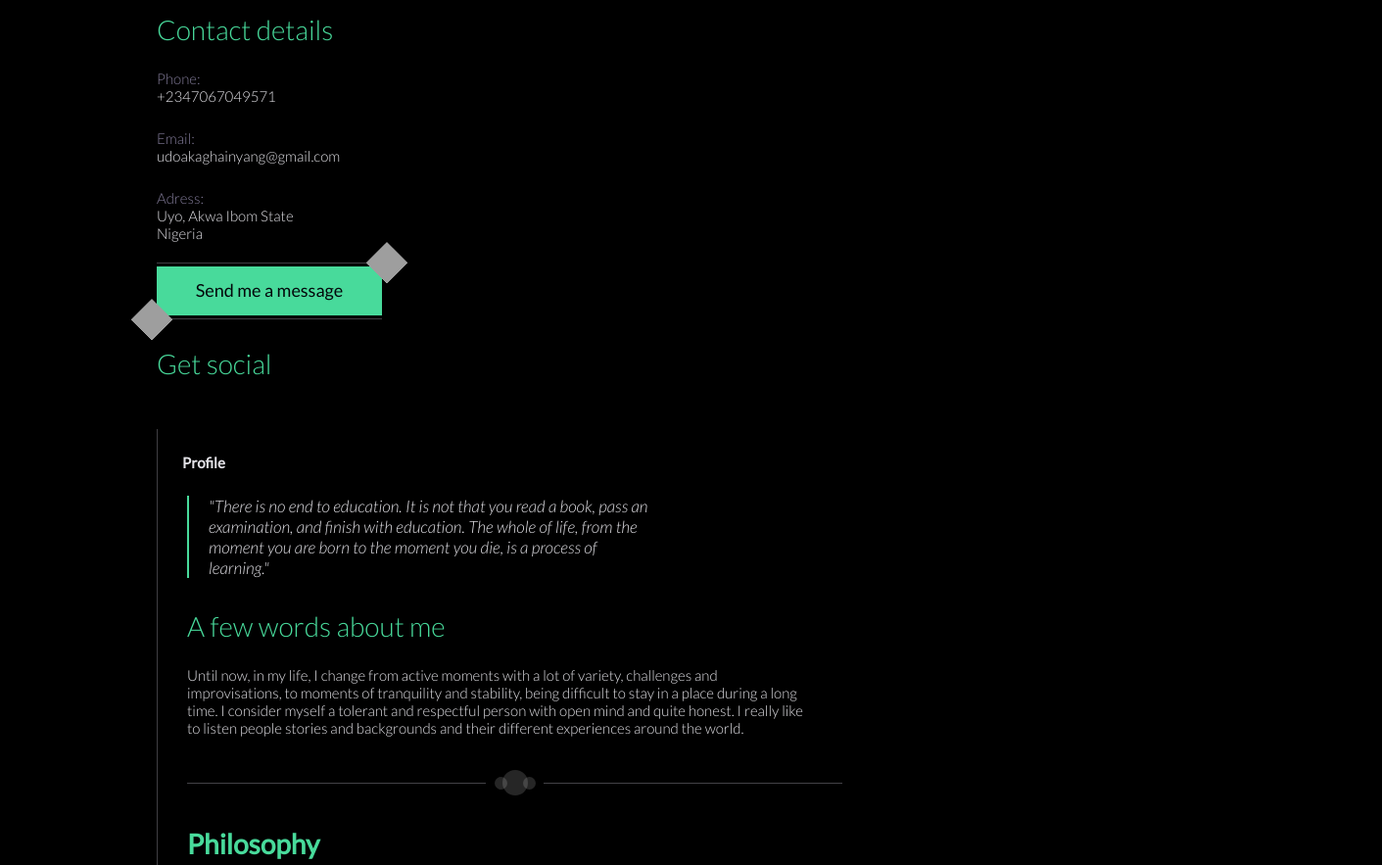
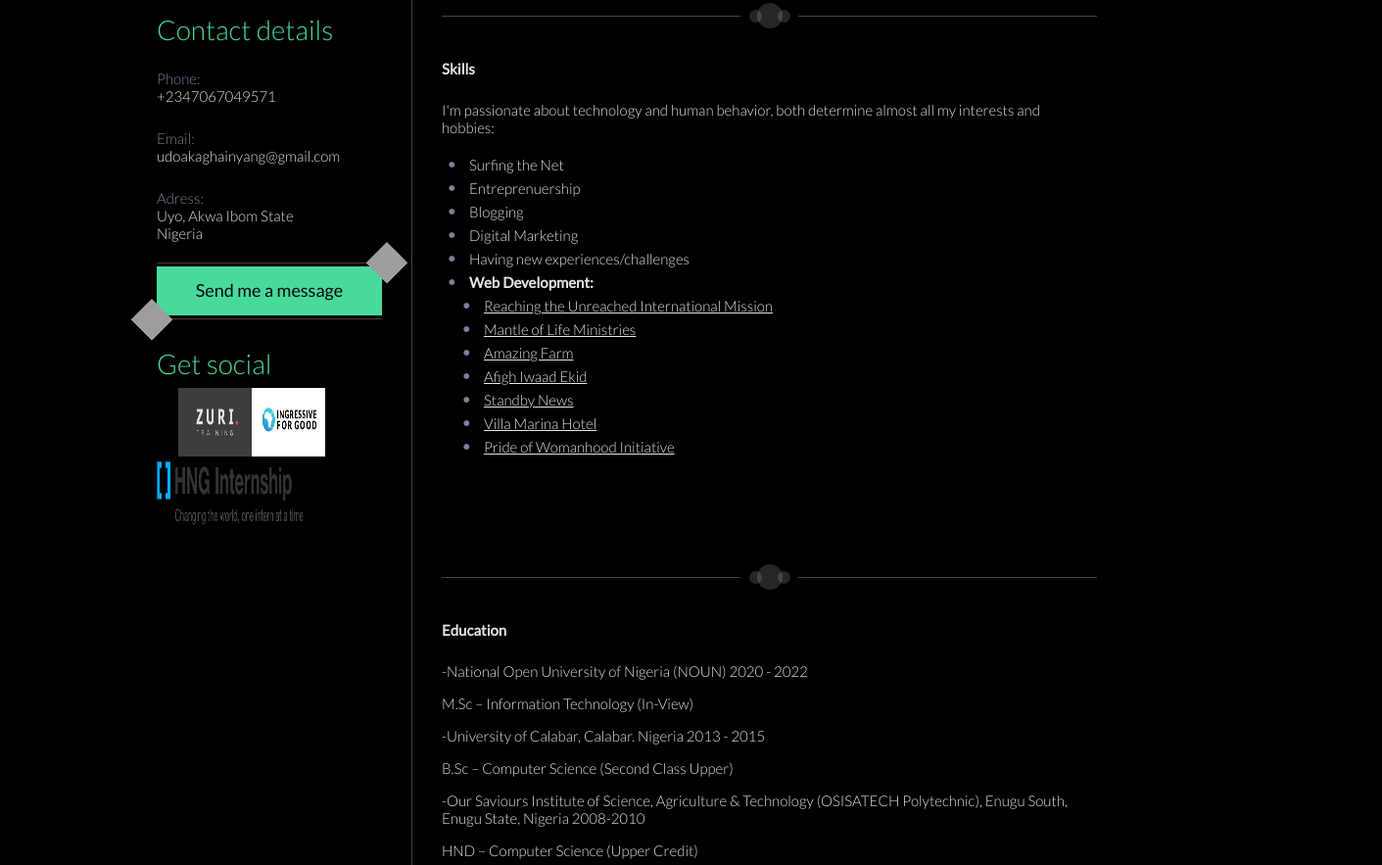
Before and after one commit to peasy90/ZuriIntenshipTask2, a plain HTML site: page index.html in a window 1280 px wide. Shown: the part 784-1667 px from the top of the page at 98% size, 1411 px wide, since content can reach past the window. Drawn offline with Linux system fonts and the light colour scheme.

Commit message:
Update index.html

```diff
--- a/index.html
+++ b/index.html
@@ -61,6 +61,9 @@
 
 		  </ul>
 
+		  <a href="https://internship.zuri.team//"> <img alt="Qries" src="zuri.png" width=150" height="70">
+		  <a href="https://internship.zuri.team//"> <img alt="Qries" src="hng.png" width=150" height="70">
+        </div>
       </div>
       <!-- PROFILE CONTENT -->
       <div id="content_container">
@@ -124,7 +127,7 @@
 			<li><a href="https://www.poweinitiative.org">Pride of Womanhood Initiative</a></li>
 			</ul>
 			</li>
-          </ul>
+		  </ul>
         </div>
     <div class="horizontal_line">
           <div class="line_left"></div>
```
